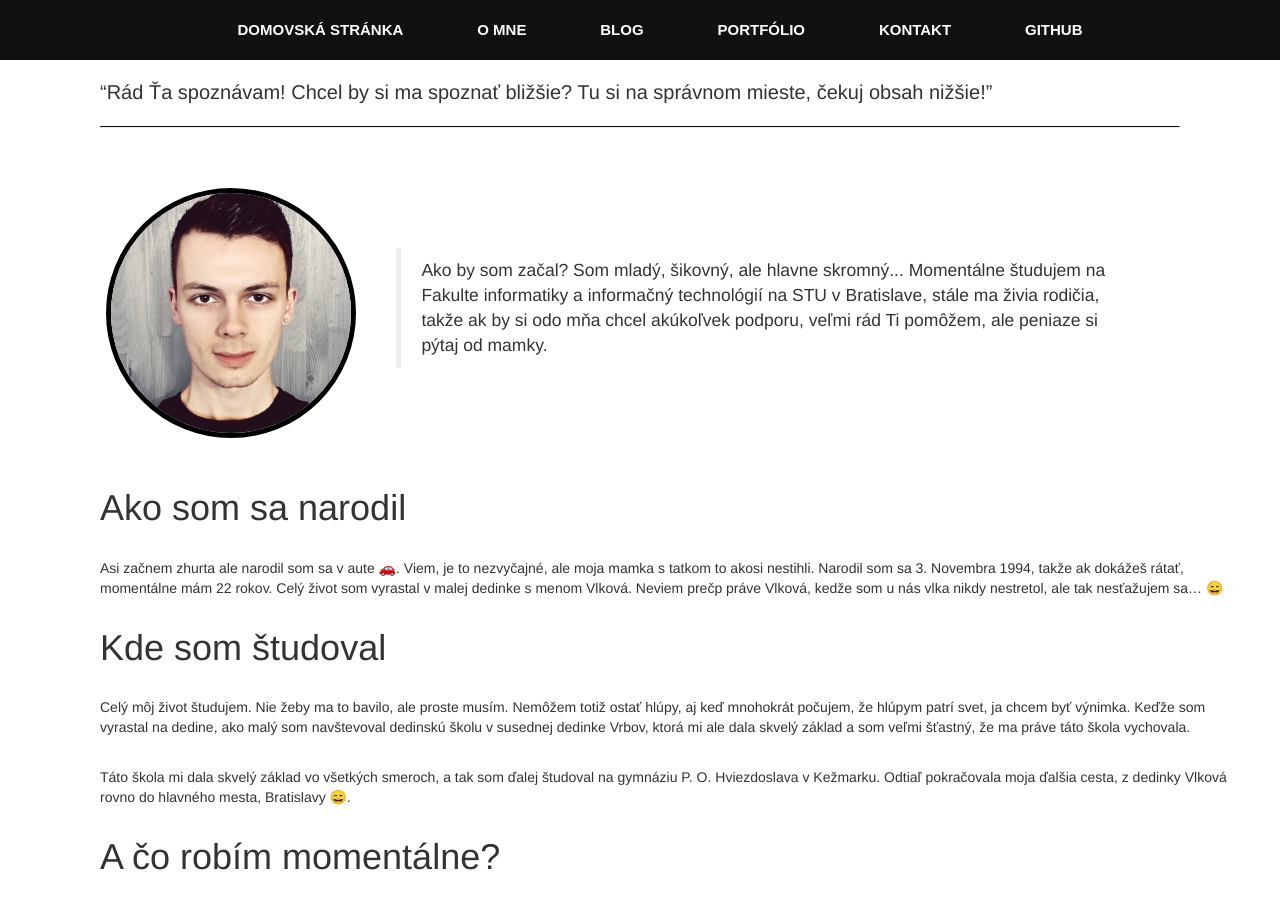
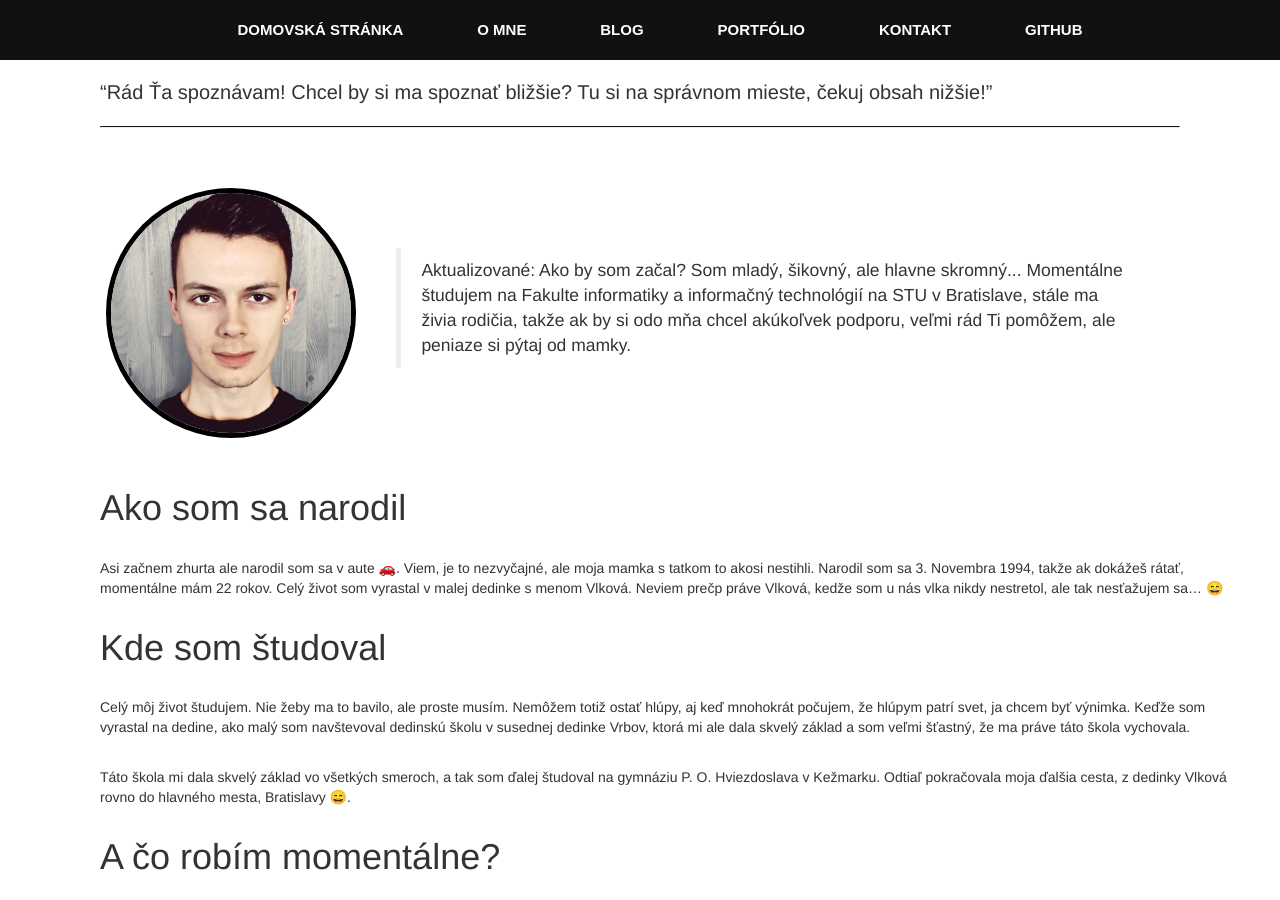
Before and after one commit to speedo-sp7/speedo-sp7.github.io, a Jekyll site: the page built from aboutme.md, in a window 1280 px wide and 900 px high, scrolled down 537 px. Built offline with Jekyll 4.4.1, drawn with Linux system fonts in a browser that asks for light colours; emoji names are drawn with the system emoji font; a file with an impossible date is left out.

Commit message:
Update aboutme.html

```diff
--- a/_layouts/aboutme.html
+++ b/_layouts/aboutme.html
@@ -10,7 +10,7 @@ layout: page
       </center>
     </div>
     <div class="col-sm-8 vcenter" style="padding-top:20px">
-      <blockquote>{{page.day_quote}}</blockquote>
+      <blockquote>Aktualizované: {{page.day_quote}}</blockquote>
     </div>
   </div>
 </div>
```
